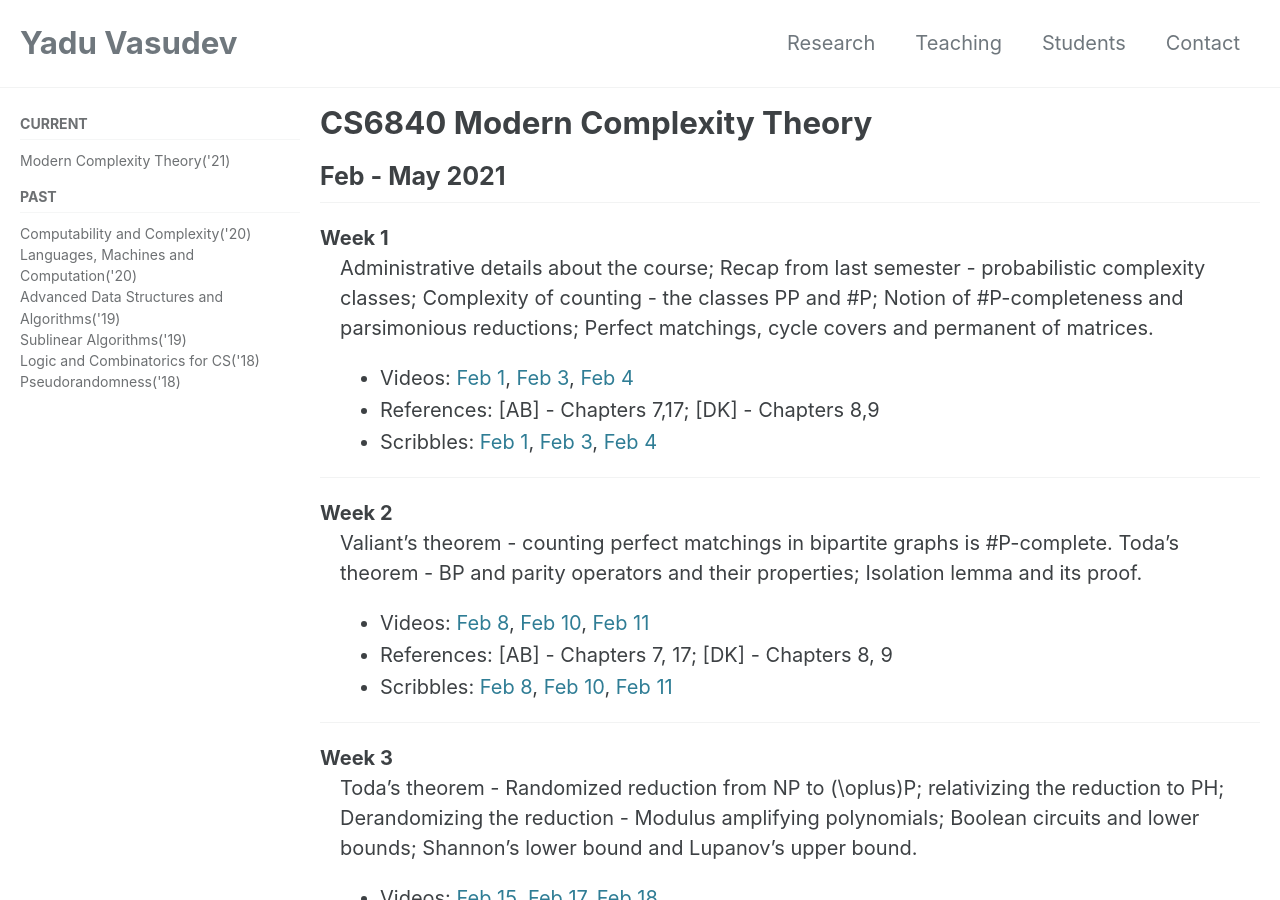
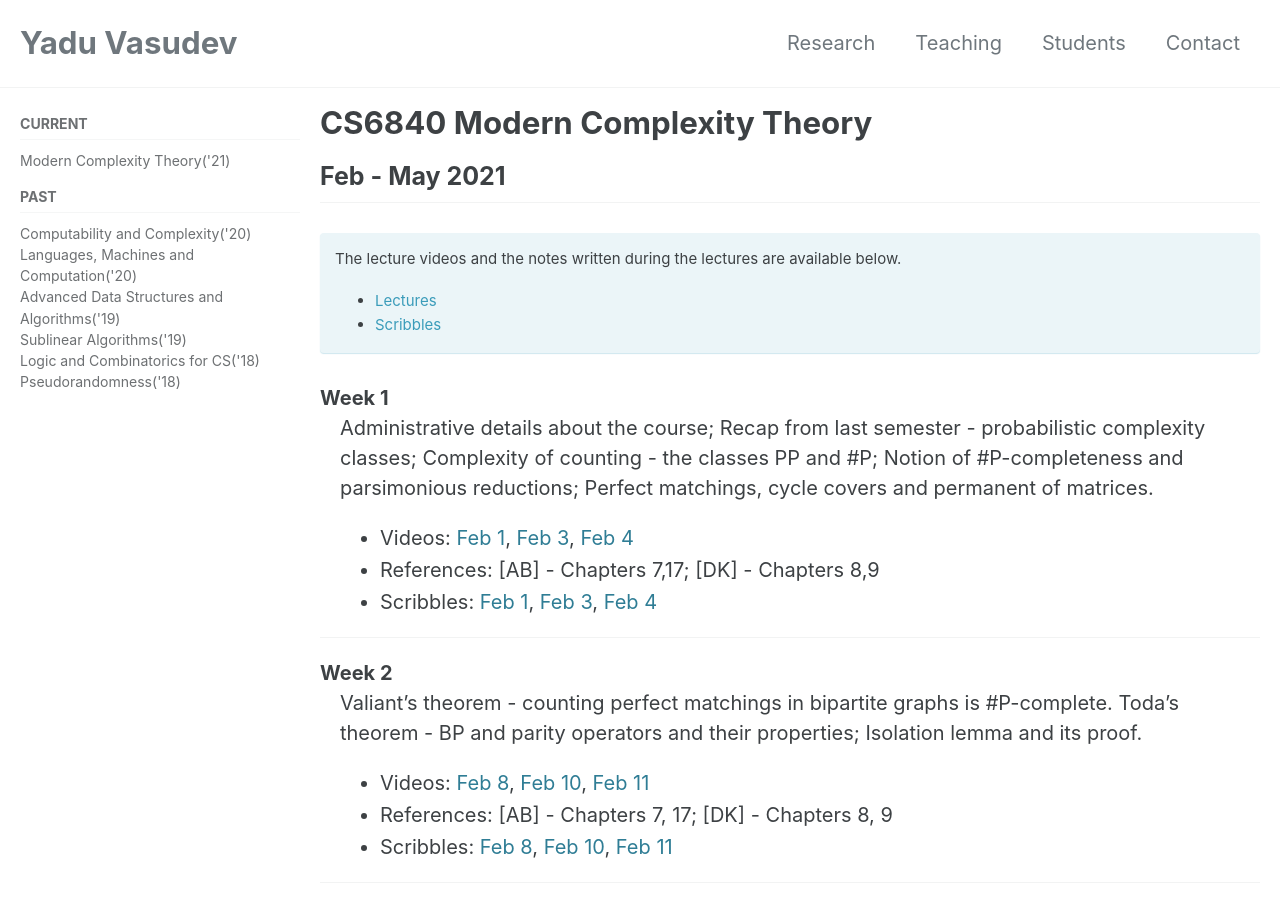
Before and after one commit to yaduvasudev/yaduvasudev.github.io, a Jekyll site: the page built from _pages/6840-21-lec.md, in a window 1280 px wide and 900 px high. Built offline with Jekyll 4.4.1, drawn with Linux system fonts in a browser that asks for light colours; cached includes are drawn as plain includes.

Commit message:
Update 6840-21-lec.md
link to lectures and scribbles

```diff
--- a/_pages/6840-21-lec.md
+++ b/_pages/6840-21-lec.md
@@ -8,6 +8,14 @@ title: CS6840 Modern Complexity Theory
 ---
 
 ## Feb - May 2021
+
+{::options parse_block_html="true" /}
+<div class="notice--info" style="font-size:1em">
+The lecture videos and the notes written during the lectures are available below.
+- [Lectures](https://drive.google.com/drive/folders/19DQSMzTb1h_p54RSAB0PQ9Z6vO2rYiNB?usp=sharing)
+- [Scribbles](https://drive.google.com/drive/folders/1MYP99hfurDE6tFAmrAwjeMnAdAb_5MNX?usp=sharing)
+</div>
+{::options parse_block_html="false" /}
 
 Week 1
 : Administrative details about the course; Recap from last semester - probabilistic complexity classes; Complexity of counting - the classes PP and #P; Notion of #P-completeness and parsimonious reductions; Perfect matchings, cycle covers and permanent of matrices.
```
